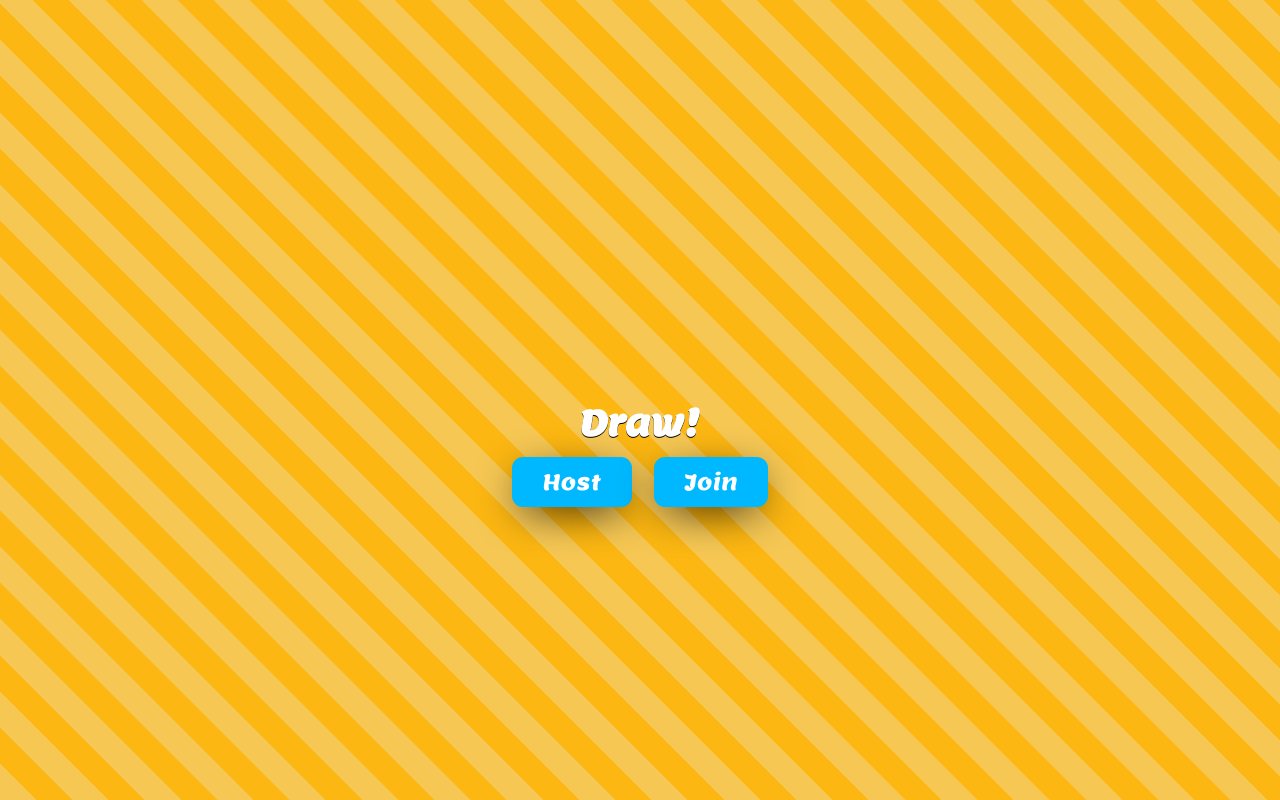
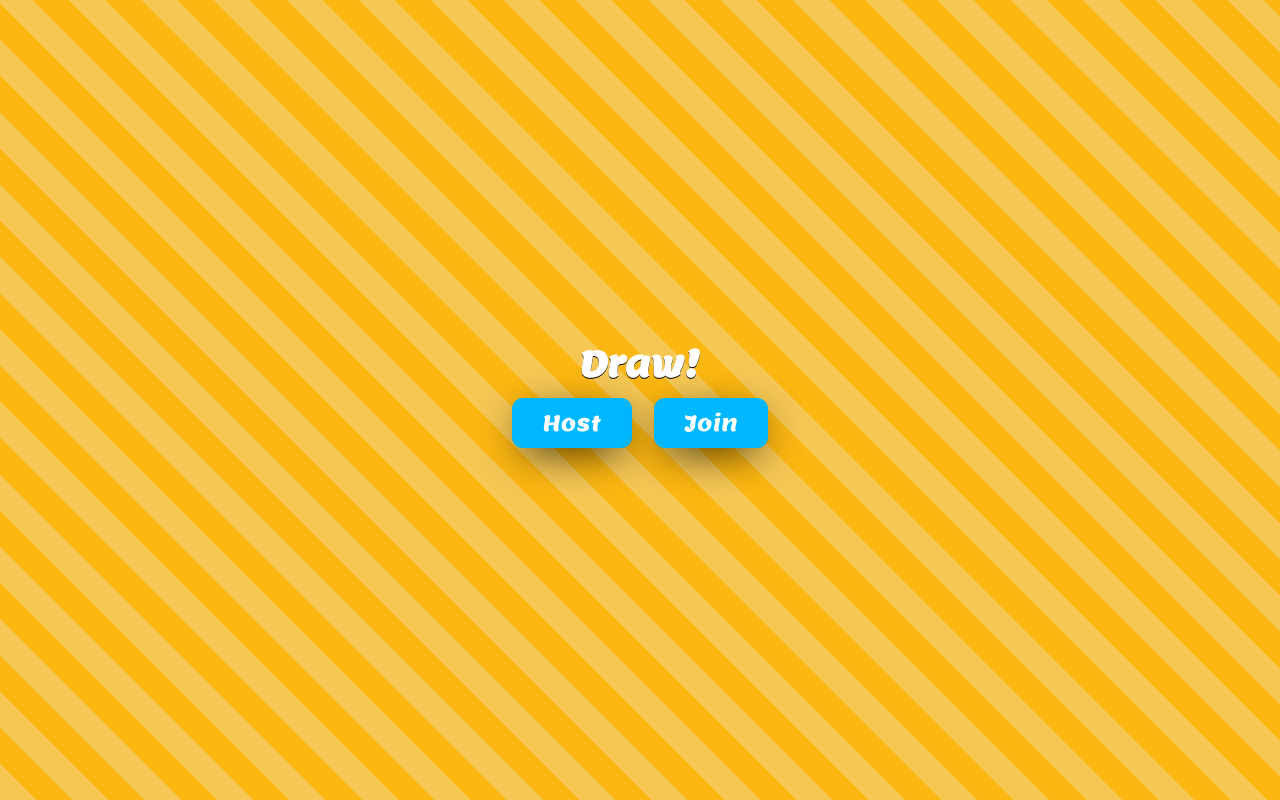
Before and after one commit to pomle/draw, a React (Create React App) app: page / in a window 1280 px wide. Built offline with nearby package versions, Linux system fonts and the light colour scheme.

Commit message:
Push kind of works.

```diff
--- a/src/App.css
+++ b/src/App.css
@@ -3,4 +3,5 @@
         flex-flow: column;
         justify-content: center;
     height: 100%;
+    overflow: hidden;
 }
--- a/src/components/Push/Push.css
+++ b/src/components/Push/Push.css
@@ -1,9 +1,15 @@
 .Push {
-    position: absolute;
+
 }
 
-.Push > * {
-    position: absolute;
-    transition: transform 2s ease;
-    width: 100vw;
+.Push > .items {
+    display: flex;
+    transition: transform .5s ease;
+    height: 100%;
+    width: 200%;
 }
+
+.Push > .items > * {
+    height: 100%;
+    width: 100%;
+}
--- a/src/components/Push/index.jsx
+++ b/src/components/Push/index.jsx
@@ -4,16 +4,17 @@ import './Push.css';
 
 class Push extends Component {
   render() {
-    let x = this.props.next ? -1 : 0;
-    console.log('Show next', this.props.next, x);
+    const index = this.props.next ? -1 : 0;
 
     return (
       <div className="Push">
-        <div className="left" style={{transform: `translateX(${100 * x++}%)`}}>
-          {this.props.left}
-        </div>
-        <div className="right" style={{transform: `translateX(${100 * x++}%)`}}>
-          {this.props.right}
+        <div className="items" style={{transform: `translateX(${50 * index}%)`}}>
+          <div className="left">
+            {this.props.left}
+          </div>
+          <div className="right">
+            {this.props.right}
+          </div>
         </div>
       </div>
     );
--- a/src/components/StringDialog/index.jsx
+++ b/src/components/StringDialog/index.jsx
@@ -25,7 +25,7 @@ class StringDialog extends Component {
         <h2>{this.props.caption}</h2>
 
         <div className="name">
-          <input type="text" autoFocus size="16" value={this.state.value} onChange={this.handleChange}/>
+          <input type="text" size="16" value={this.state.value} onChange={this.handleChange}/>
         </div>
 
         <div className="confirm">
--- a/src/index.css
+++ b/src/index.css
@@ -1,7 +1,6 @@
 html, body, #root, .App {
   height: 100%;
   touch-action: none;
-  overflow: hidden;
 }
 
 body {
```
